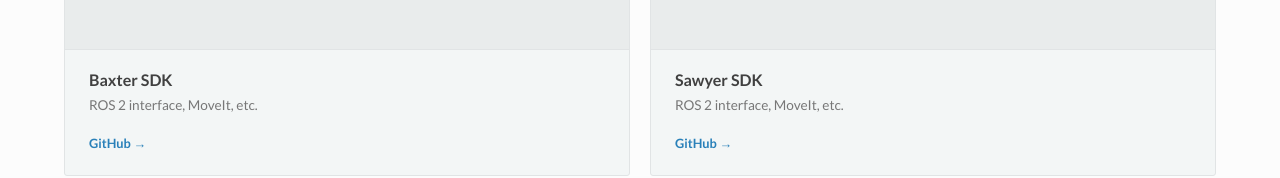
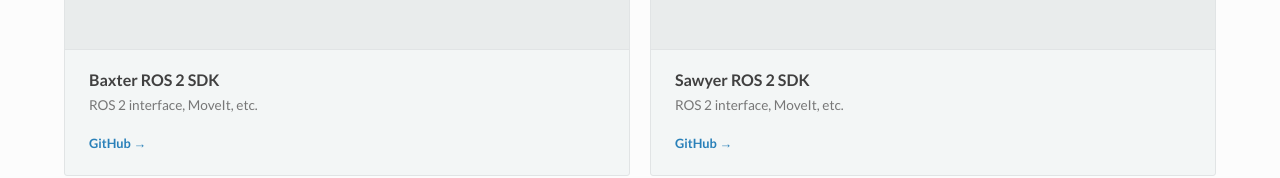
Before and after one commit to Rethink-ROS2/Rethink-ROS2.github.io, a plain HTML site: page index.html in a window 1280 px wide. Shown: the part 451-629 px from the top of the page. Drawn offline with Linux system fonts and the light colour scheme.

Commit message:
update name

```diff
--- a/index.html
+++ b/index.html
@@ -218,7 +218,7 @@
         <div class="img-accent"></div>
       </div>
       <div class="card-body">
-        <h3>Baxter SDK</h3>
+        <h3>Baxter ROS 2 SDK</h3>
         <p>ROS 2 interface, MoveIt, etc.</p>
         <div class="card-link">GitHub &#8594;</div>
       </div>
@@ -228,7 +228,7 @@
         <div class="img-accent"></div>
       </div>
       <div class="card-body">
-        <h3>Sawyer SDK</h3>
+        <h3>Sawyer ROS 2 SDK</h3>
         <p>ROS 2 interface, MoveIt, etc.</p>
         <div class="card-link">GitHub &#8594;</div>
       </div>
```
